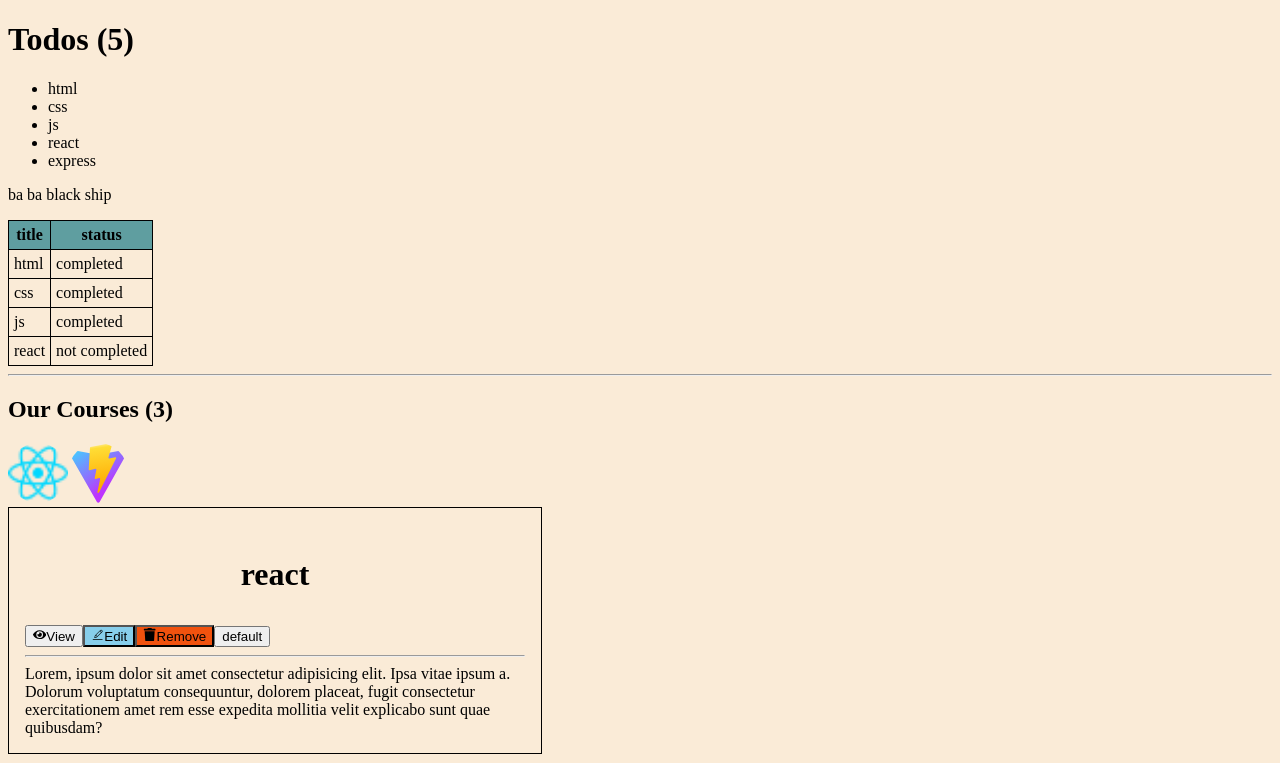
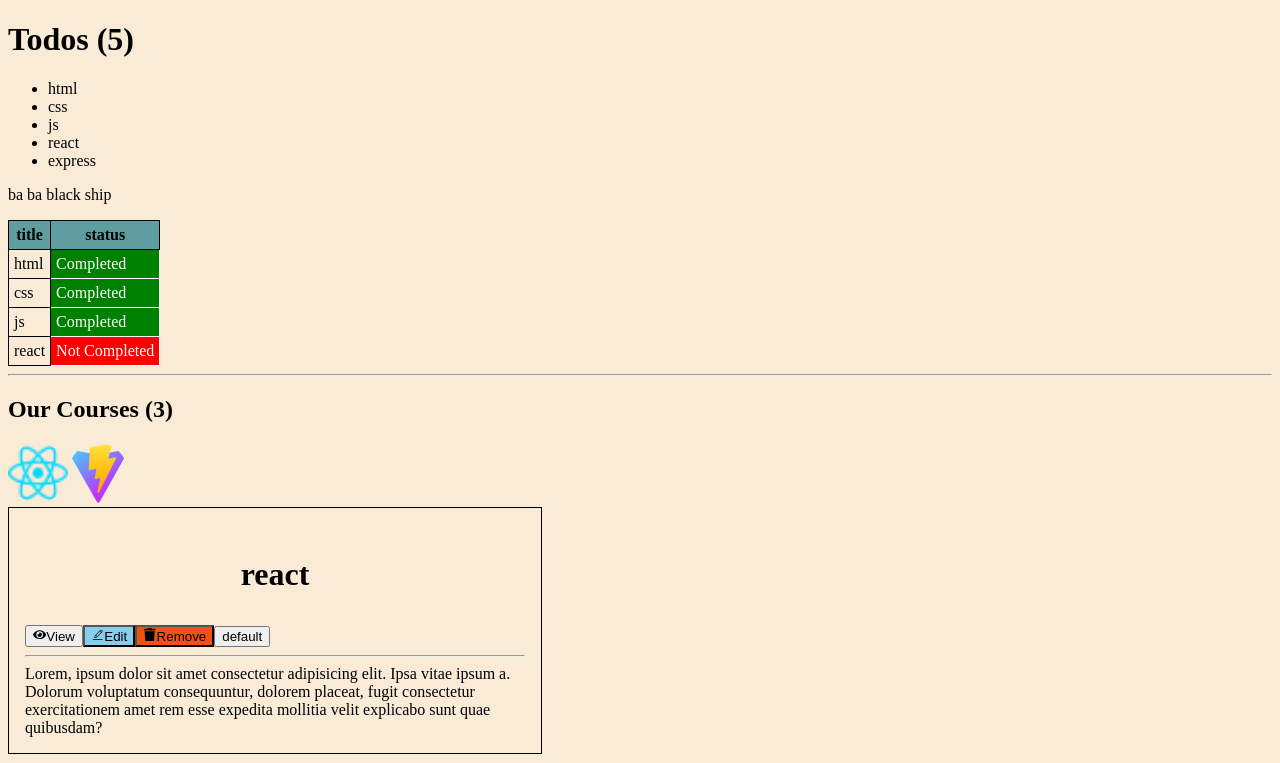
Before and after one commit to maden1738/react-mindrisers, a React (Vite) app: page / in a window 1280 px wide. Shown: the top 763 px of the page. Built offline with nearby package versions, Linux system fonts and the light colour scheme.

Commit message:
dynamic className

```diff
--- a/src/components/Todos.jsx
+++ b/src/components/Todos.jsx
@@ -28,7 +28,15 @@ const Todos = () => {
           {todos.map((el) => (
             <tr>
               <td>{el.title}</td>
-              <td>{el.status ? "completed" : "not completed"}</td>
+              <td
+                // style={{
+                //   background: el.status ? "green" : "red",
+                //   color: "white",
+                // }}
+                className={`capitalize ${el.status ? "bg-green" : "bg-red"}`} // more popular way
+              >
+                {el.status ? "completed" : "not completed"}
+              </td>
             </tr>
           ))}
         </tbody>
--- a/src/main.css
+++ b/src/main.css
@@ -32,3 +32,16 @@ td {
 thead {
   background-color: cadetblue;
 }
+
+.bg-green {
+  background-color: green;
+  color: white;
+}
+.bg-red {
+  background-color: red;
+  color: white;
+}
+
+.capitalize {
+  text-transform: capitalize;
+}
```
